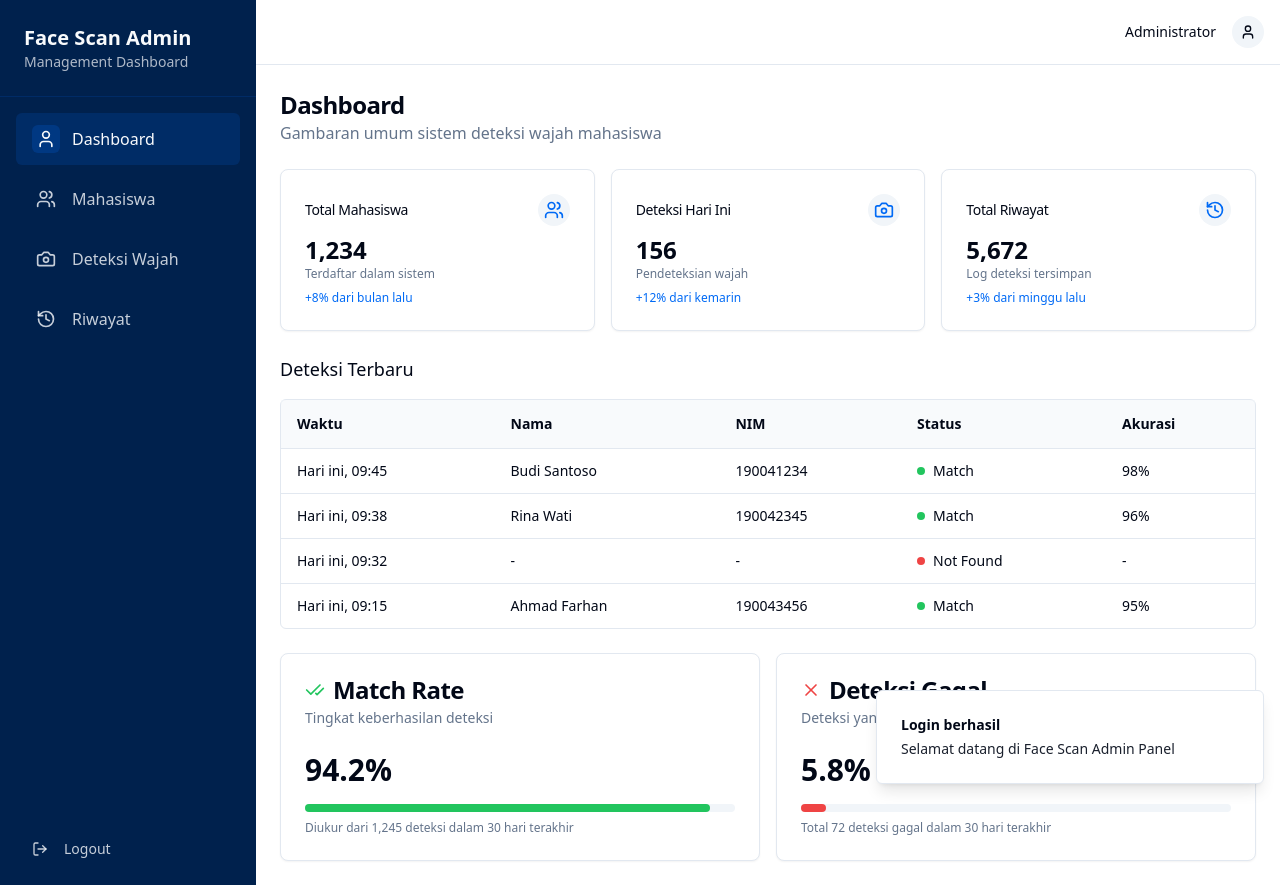
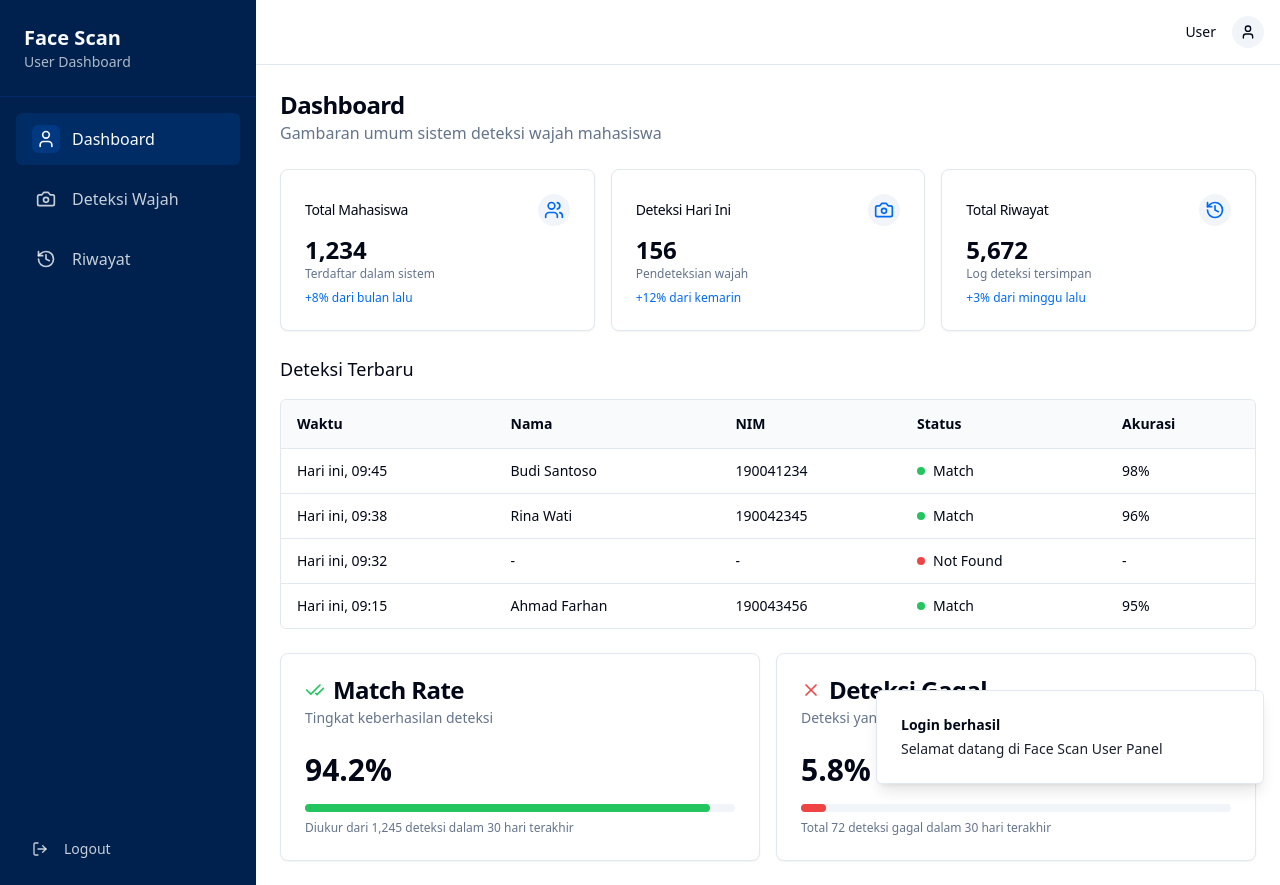
Before and after one commit to ArioVeisa/face-scan-admin-panel, a React (Vite) app: page /login in a window 1280 px wide. Both pictures are taken after typing "name@example.com", "Sample123" into the empty fields and a click on the button "Login". Built offline with nearby package versions, Linux system fonts and the light colour scheme.

Commit message:
Add login functionality
Implement user and admin login.

```diff
--- a/src/App.tsx
+++ b/src/App.tsx
@@ -17,9 +17,11 @@ const queryClient = new QueryClient();
 
 const App = () => {
   const [isLoggedIn, setIsLoggedIn] = useState(false);
+  const [isAdmin, setIsAdmin] = useState(false);
 
-  const handleLogin = () => {
+  const handleLogin = (adminRole: boolean) => {
     setIsLoggedIn(true);
+    setIsAdmin(adminRole);
   };
 
   return (
@@ -32,9 +34,10 @@ const App = () => {
             <Route path="/login" element={<LoginPage onLogin={handleLogin} />} />
 
             {/* Protected routes */}
-            <Route element={<DashboardLayout />}>
+            <Route element={<DashboardLayout userRole={isAdmin ? "admin" : "user"} />}>
               <Route path="/" element={isLoggedIn ? <Dashboard /> : <Navigate to="/login" />} />
-              <Route path="/mahasiswa" element={isLoggedIn ? <StudentsPage /> : <Navigate to="/login" />} />
+              {/* Admin only routes */}
+              <Route path="/mahasiswa" element={isLoggedIn && isAdmin ? <StudentsPage /> : <Navigate to={isLoggedIn ? "/" : "/login"} />} />
               <Route path="/deteksi" element={isLoggedIn ? <FaceDetectionPage /> : <Navigate to="/login" />} />
               <Route path="/riwayat" element={isLoggedIn ? <HistoryPage /> : <Navigate to="/login" />} />
             </Route>
--- a/src/components/layouts/DashboardLayout.tsx
+++ b/src/components/layouts/DashboardLayout.tsx
@@ -14,7 +14,11 @@ import { cn } from "@/lib/utils";
 import { Button } from "@/components/ui/button";
 import { Separator } from "@/components/ui/separator";
 
-const DashboardLayout = () => {
+interface DashboardLayoutProps {
+  userRole: "admin" | "user";
+}
+
+const DashboardLayout = ({ userRole }: DashboardLayoutProps) => {
   const [sidebarOpen, setSidebarOpen] = useState(false);
   const navigate = useNavigate();
   const location = useLocation();
@@ -28,10 +32,13 @@ const DashboardLayout = () => {
     setSidebarOpen(!sidebarOpen);
   };
 
-  // Menu items configuration
+  // Menu items configuration based on user role
   const menuItems = [
     { path: "/", icon: <User size={20} />, label: "Dashboard" },
-    { path: "/mahasiswa", icon: <Users size={20} />, label: "Mahasiswa" },
+    // Only show Mahasiswa for admins
+    ...(userRole === "admin"
+      ? [{ path: "/mahasiswa", icon: <Users size={20} />, label: "Mahasiswa" }]
+      : []),
     { path: "/deteksi", icon: <Camera size={20} />, label: "Deteksi Wajah" },
     { path: "/riwayat", icon: <History size={20} />, label: "Riwayat" },
   ];
@@ -50,10 +57,10 @@ const DashboardLayout = () => {
             >
               {sidebarOpen ? <X size={24} /> : <Menu size={24} />}
             </Button>
-            <h1 className="text-xl font-bold">Face Scan Admin</h1>
+            <h1 className="text-xl font-bold">Face Scan {userRole === "admin" ? "Admin" : ""}</h1>
           </div>
           <div className="flex items-center">
-            <span className="text-sm mr-2">Admin</span>
+            <span className="text-sm mr-2">{userRole === "admin" ? "Admin" : "User"}</span>
             <div className="w-8 h-8 rounded-full bg-primary-foreground/20 flex items-center justify-center">
               <User size={16} />
             </div>
@@ -74,8 +81,10 @@ const DashboardLayout = () => {
       >
         {/* Sidebar Header */}
         <div className="p-6">
-          <h1 className="text-xl font-bold">Face Scan Admin</h1>
-          <p className="text-sidebar-foreground/70 text-sm">Management Dashboard</p>
+          <h1 className="text-xl font-bold">Face Scan {userRole === "admin" ? "Admin" : ""}</h1>
+          <p className="text-sidebar-foreground/70 text-sm">
+            {userRole === "admin" ? "Management Dashboard" : "User Dashboard"}
+          </p>
         </div>
 
         <Separator className="bg-sidebar-border/50" />
@@ -141,7 +150,9 @@ const DashboardLayout = () => {
             <div></div> {/* Spacer */}
 
             <div className="flex items-center space-x-4">
-              <span className="text-sm font-medium">Administrator</span>
+              <span className="text-sm font-medium">
+                {userRole === "admin" ? "Administrator" : "User"}
+              </span>
               <div className="w-8 h-8 rounded-full bg-muted flex items-center justify-center">
                 <User size={16} />
               </div>
--- a/src/pages/LoginPage.tsx
+++ b/src/pages/LoginPage.tsx
@@ -6,14 +6,16 @@ import { Label } from "@/components/ui/label";
 import { Input } from "@/components/ui/input";
 import { Button } from "@/components/ui/button";
 import { useToast } from "@/hooks/use-toast";
+import { Checkbox } from "@/components/ui/checkbox";
 
 interface LoginPageProps {
-  onLogin: () => void;
+  onLogin: (isAdmin: boolean) => void;
 }
 
 const LoginPage = ({ onLogin }: LoginPageProps) => {
   const [email, setEmail] = useState("");
   const [password, setPassword] = useState("");
+  const [isAdmin, setIsAdmin] = useState(false);
   const [isLoading, setIsLoading] = useState(false);
   const navigate = useNavigate();
   const { toast } = useToast();
@@ -26,11 +28,12 @@ const LoginPage = ({ onLogin }: LoginPageProps) => {
     setTimeout(() => {
       // Simple validation
       if (email && password) {
-        onLogin();
+        // Pass the role to the parent component
+        onLogin(isAdmin);
         navigate("/");
         toast({
           title: "Login berhasil",
-          description: "Selamat datang di Face Scan Admin Panel",
+          description: `Selamat datang di Face Scan ${isAdmin ? "Admin" : "User"} Panel`,
         });
       } else {
         toast({
@@ -54,14 +57,14 @@ const LoginPage = ({ onLogin }: LoginPageProps) => {
             </div>
           </div>
           <h1 className="mt-4 text-2xl font-bold text-gray-900">Face Scan</h1>
-          <p className="text-sm text-gray-600">Admin Panel Sistem Deteksi Wajah Mahasiswa</p>
+          <p className="text-sm text-gray-600">Sistem Deteksi Wajah Mahasiswa</p>
         </div>
 
         <Card className="animate-fade-in">
           <CardHeader>
             <CardTitle>Login</CardTitle>
             <CardDescription>
-              Masuk ke dashboard admin untuk mengelola sistem deteksi wajah
+              Masuk ke sistem deteksi wajah mahasiswa
             </CardDescription>
           </CardHeader>
           <form onSubmit={handleSubmit}>
@@ -88,6 +91,19 @@ const LoginPage = ({ onLogin }: LoginPageProps) => {
                   required
                 />
               </div>
+              <div className="flex items-center space-x-2">
+                <Checkbox
+                  id="admin"
+                  checked={isAdmin}
+                  onCheckedChange={(checked) => setIsAdmin(checked === true)}
+                />
+                <label
+                  htmlFor="admin"
+                  className="text-sm font-medium leading-none peer-disabled:cursor-not-allowed peer-disabled:opacity-70"
+                >
+                  Login sebagai Admin
+                </label>
+              </div>
             </CardContent>
             <CardFooter>
               <Button
```
